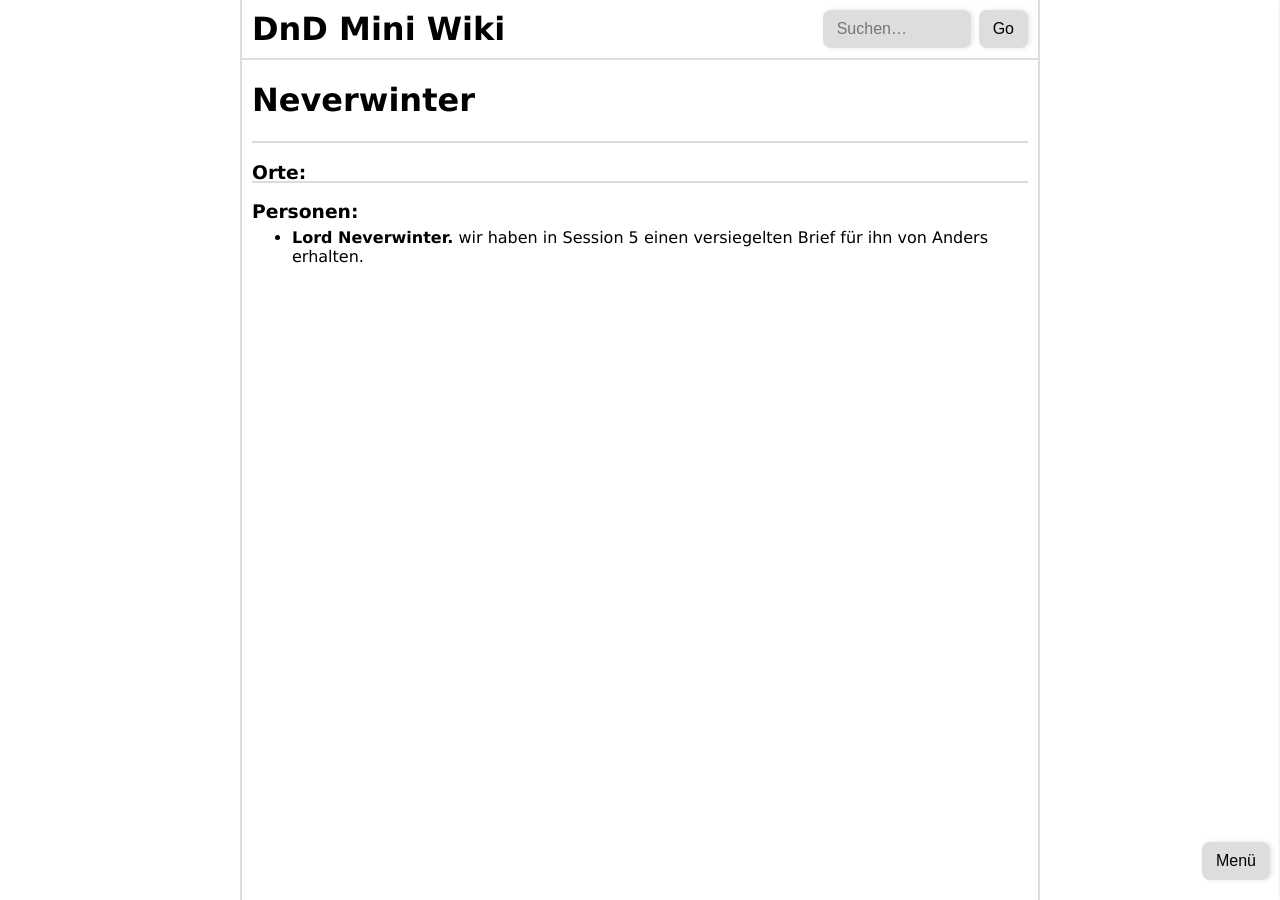
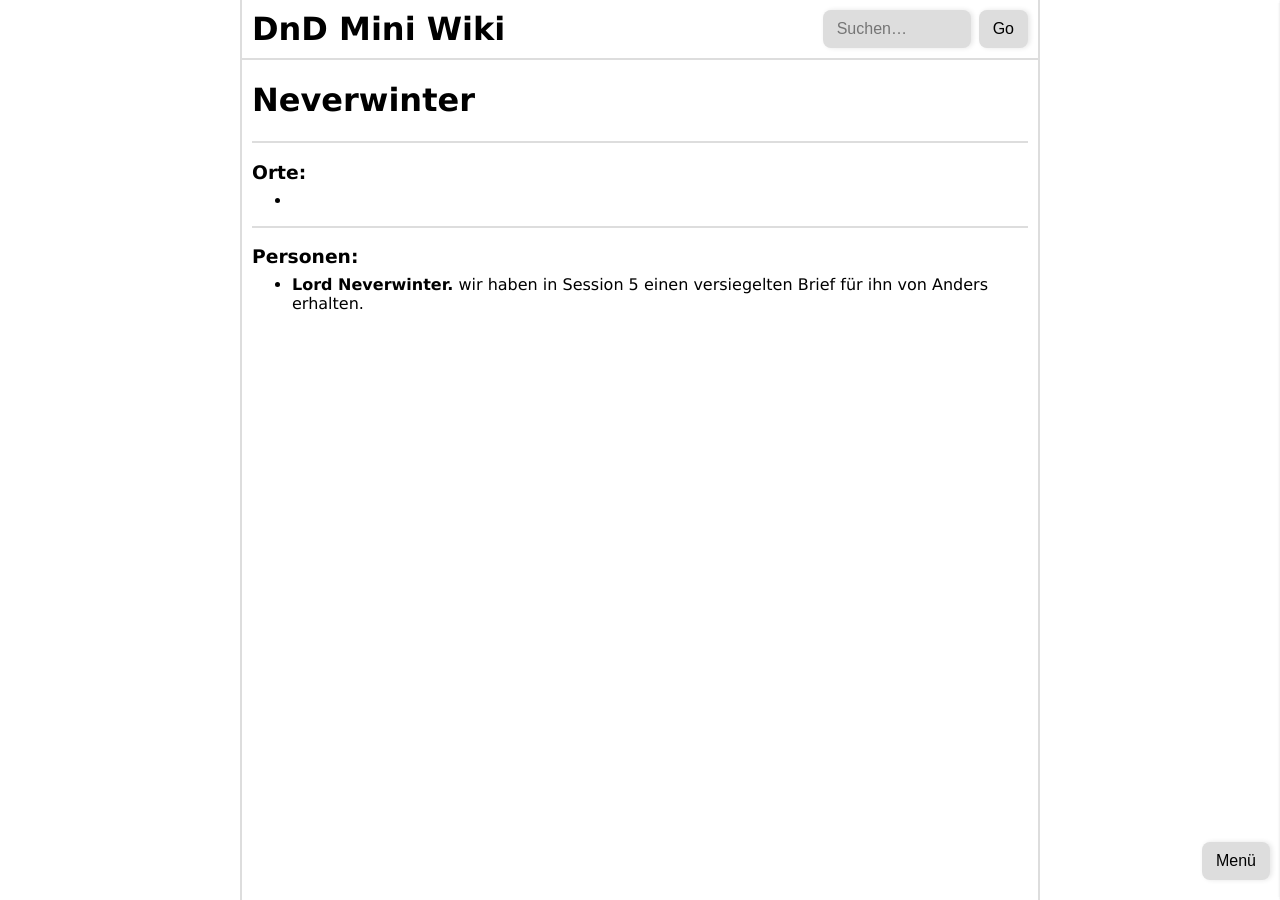
Before and after one commit to FelixDnD/FelixDnD.github.io, a Jekyll site: the page built from content/Orte/Neverwinter.md, in a window 1280 px wide. Built offline with Jekyll 4.4.1, drawn with Linux system fonts in a browser that asks for light colours.

Commit message:
Some irrelevant stuff.

```diff
--- a/assets/css/main.css
+++ b/assets/css/main.css
@@ -67,7 +67,7 @@ html, body {
 }
 
 h3 {
-  margin-bottom: -10px;
+  margin-bottom: -8px;
 }
 
 hr {
--- a/content/Orte/Neverwinter.md
+++ b/content/Orte/Neverwinter.md
@@ -8,7 +8,7 @@ modified: 2025-05-30T00:48:33+02:00
 * * *
 
 ### Orte:
-
+-
 
 * * *
 
```
Also changed, not shown: 3 other files.
